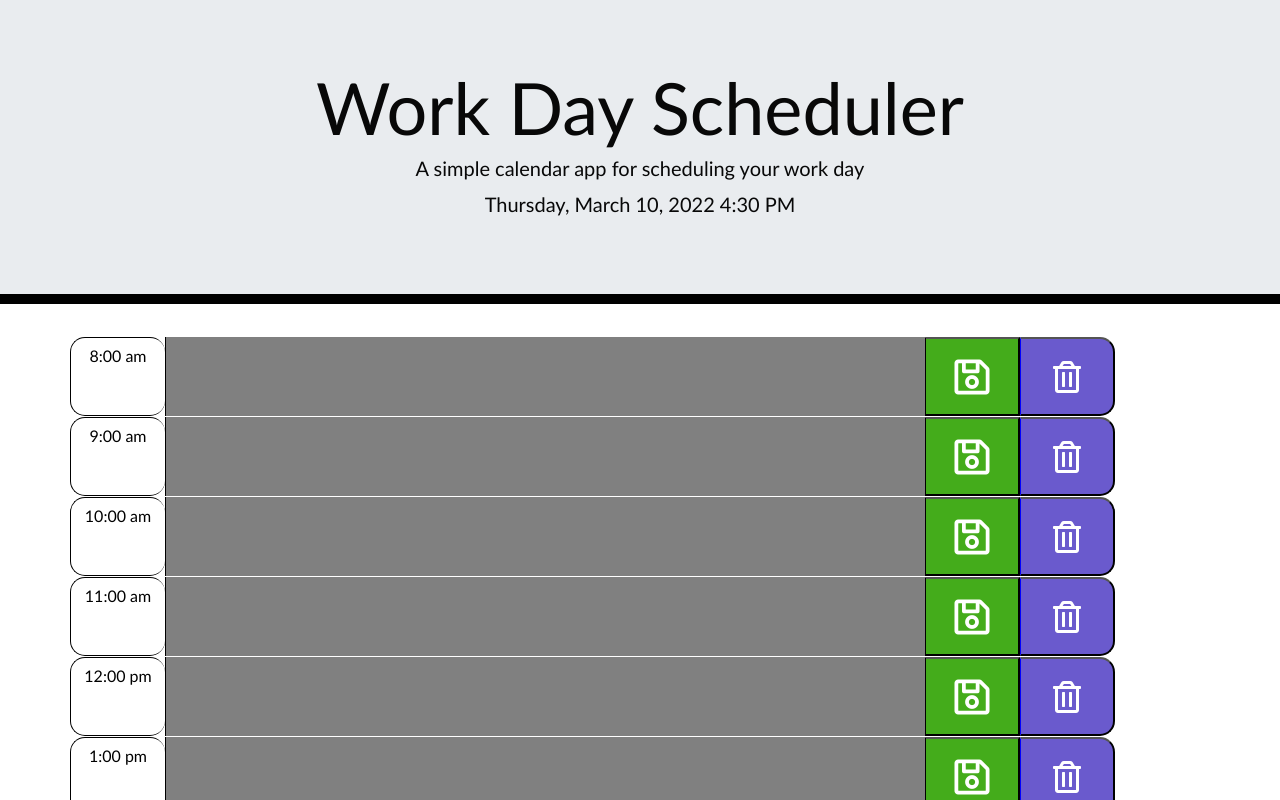
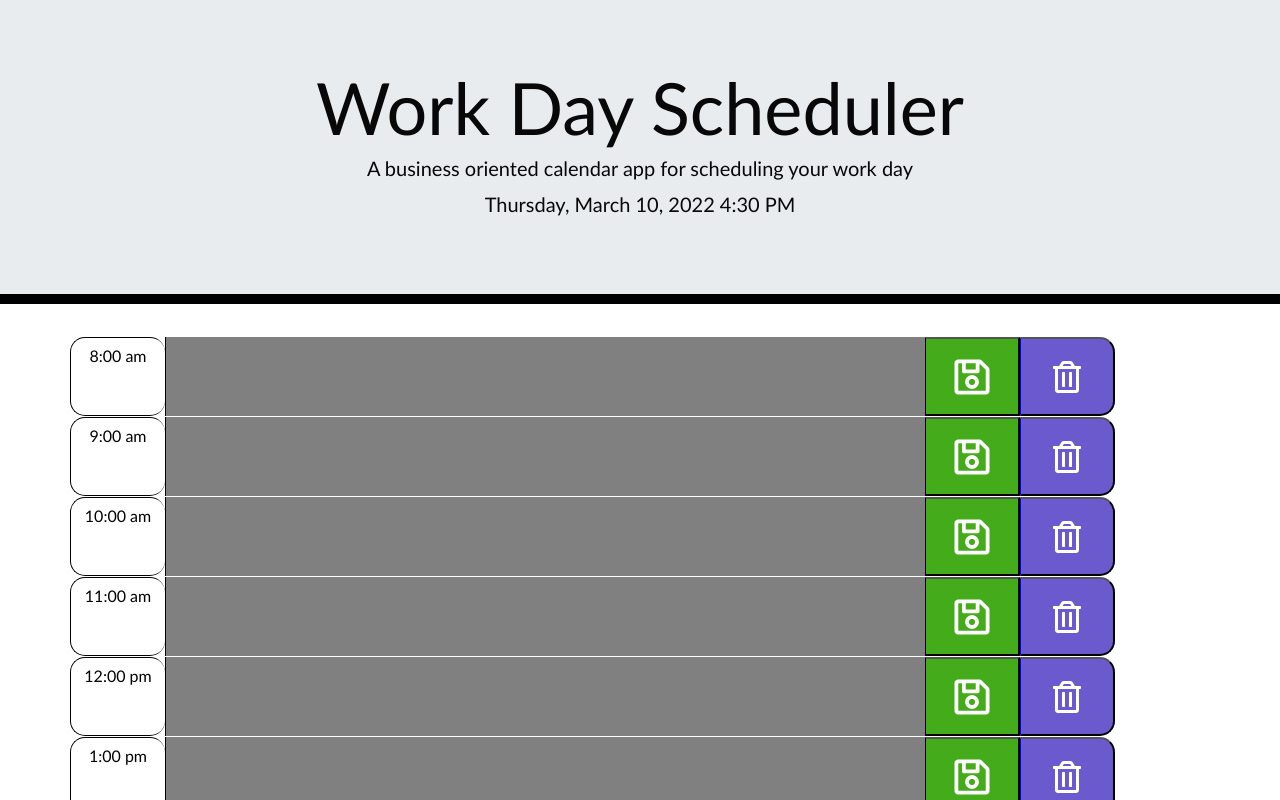
Before and after one commit to Matt658041/Business-Work-Day-Scheduler, a plain HTML site: page index.html in a window 1280 px wide. Shown: the top 800 px of the page. Drawn offline with nearby package versions, Linux system fonts and the light colour scheme.

Commit message:
updated html

```diff
--- a/index.html
+++ b/index.html
@@ -25,14 +25,14 @@
   <body>
     <header class="jumbotron">
       <h1 class="display-3">Work Day Scheduler</h1>
-      <p class="lead">A simple calendar app for scheduling your work day</p>
+      <p class="lead">A business oriented calendar app for scheduling your work day</p>
       <p id="currentDay" class="lead"></p>
     </header>
     <div class="container">
       <!-- Timeblocks go here -->
       <div class="row">
 
-        <div class ="col-1 hour time-block">8:00 am</div>
+        <div class =" col-1 hour time-block">8:00 am</div>
         <textarea id="8" class="col-8 input"></textarea>
         <button class="col-1 saveBtn"><i class="far fa-save"></i></button>
         <button class="col-1 deleteBtn"><i class="far fa-trash-alt"></i></button>
```
